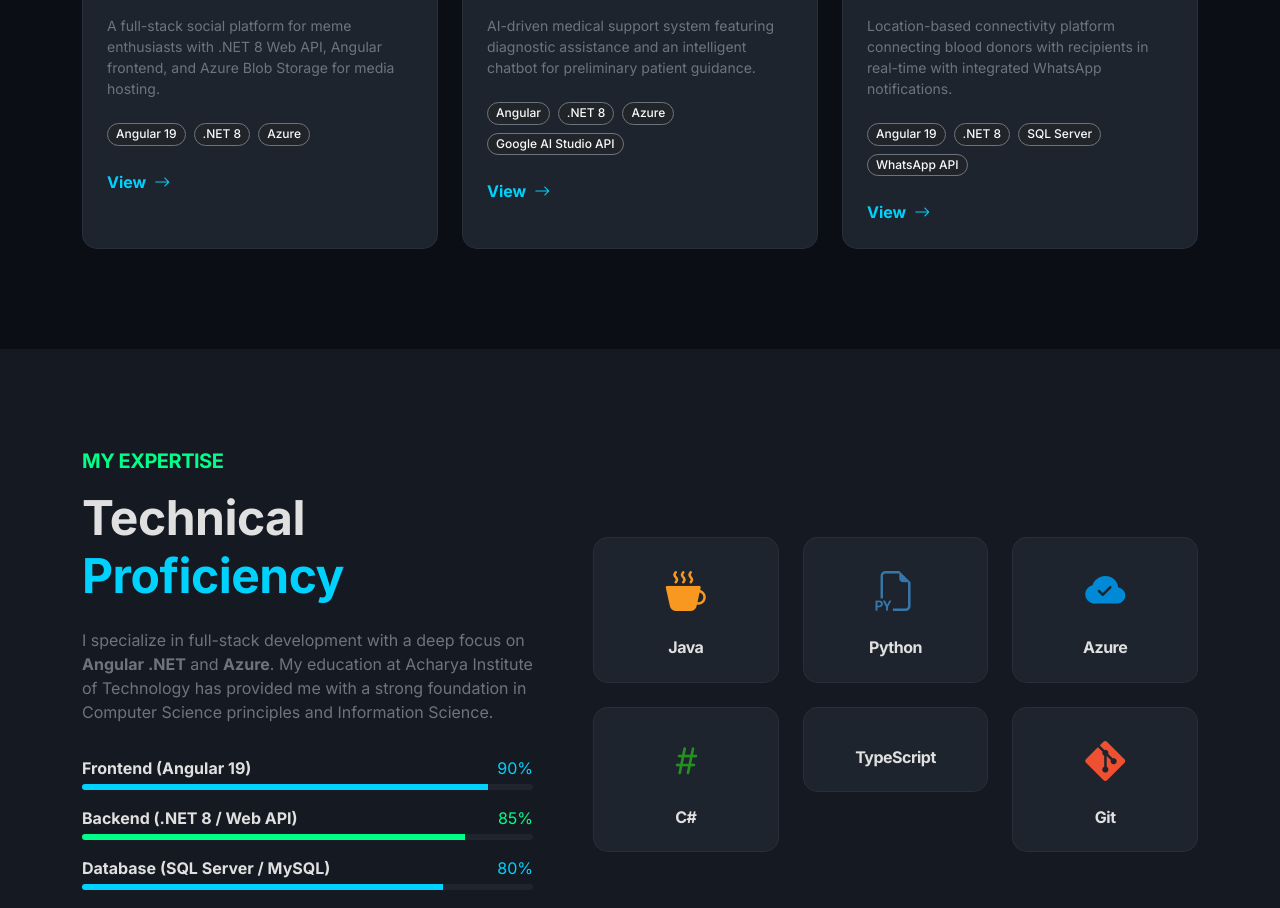
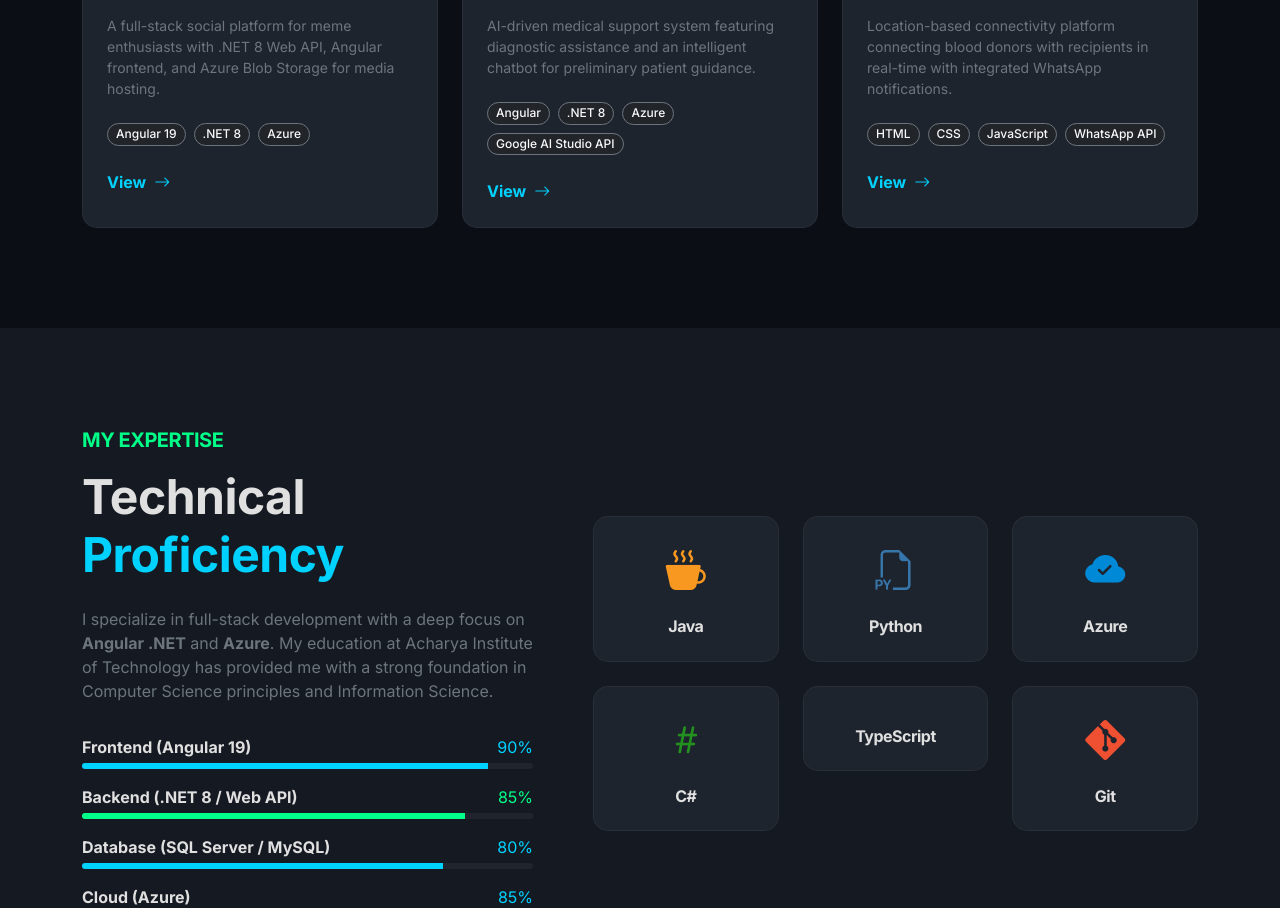
Before and after one commit to Prajwalwe/portfolio, an Angular app: page / in a window 1280 px wide. Shown: the part 2094-3002 px from the top of the page. Built offline with nearby package versions, Linux system fonts and the light colour scheme.

Commit message:
Changed Projects placements

```diff
--- a/src/app/components/projects/projects.component.ts
+++ b/src/app/components/projects/projects.component.ts
@@ -84,7 +84,7 @@ export class ProjectsComponent {
     {
       title: 'Blood Bridge',
       description: 'Location-based connectivity platform connecting blood donors with recipients in real-time with integrated WhatsApp notifications.',
-      tech: ['Angular 19', '.NET 8', 'SQL Server', 'WhatsApp API'],
+      tech: ['HTML', 'CSS', 'JavaScript', 'WhatsApp API'],
       link: 'https://prajwalwe.github.io/BloodBridge/',
       icon: 'bi-droplet-fill',
       color: '#ff4b2b'
```
